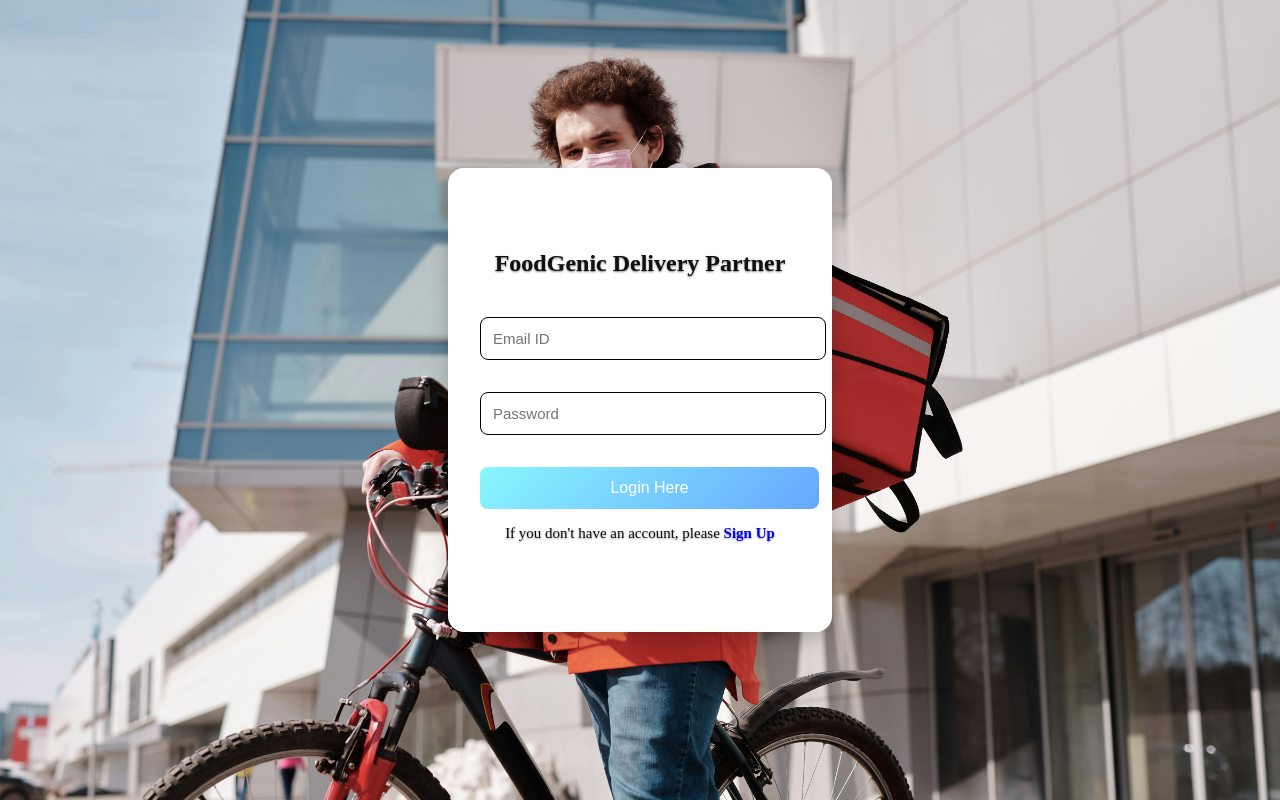
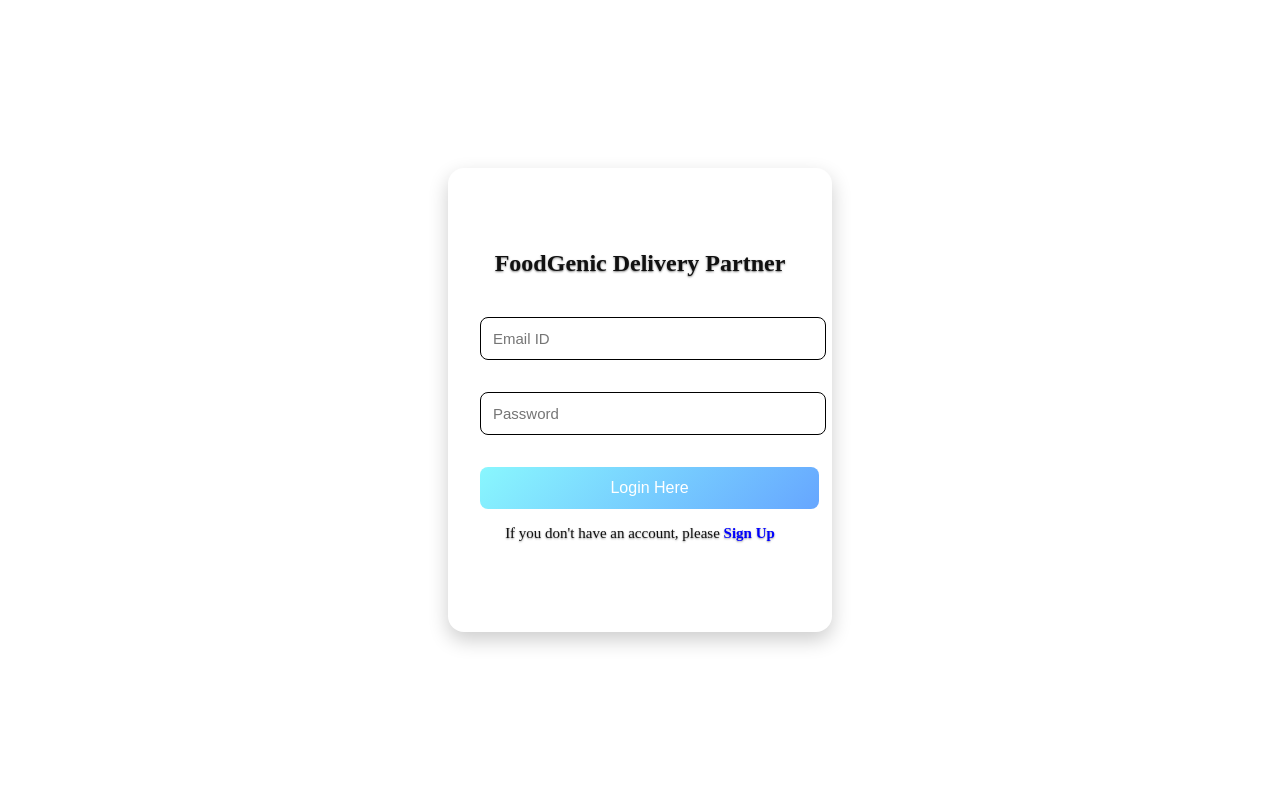
Before and after one commit to 20Subho02/delivery-partner, a React (Create React App) app in the folder client/: page / in a window 1280 px wide. Built offline with nearby package versions, Linux system fonts and the light colour scheme.

Commit message:
first commit

```diff
--- a/client/src/Components/Css/Login.css
+++ b/client/src/Components/Css/Login.css
@@ -1,6 +1,6 @@
 .login-page {
   height: 100vh;
-  background-image: url('/image/Delivery-boy.jpg');
+
   background-size: cover;
   background-position: center;
   display: flex;
--- a/client/src/Components/Css/Signup.css
+++ b/client/src/Components/Css/Signup.css
@@ -1,6 +1,6 @@
 .signup-page {
   height: 100vh;
-  background-image: url('/image/Delivery-boy.jpg');
+
   background-size: cover;
   background-position: center;
   display: flex;
```
Also changed, not shown: 7 other files (tests, documents, lock files or other folders).
